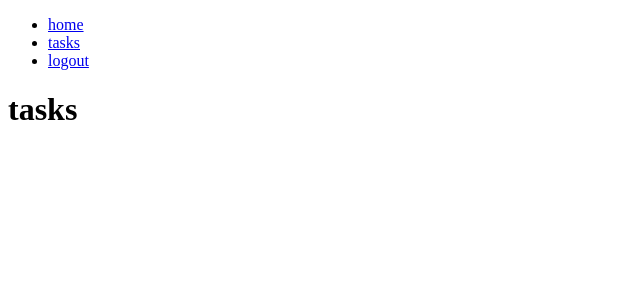
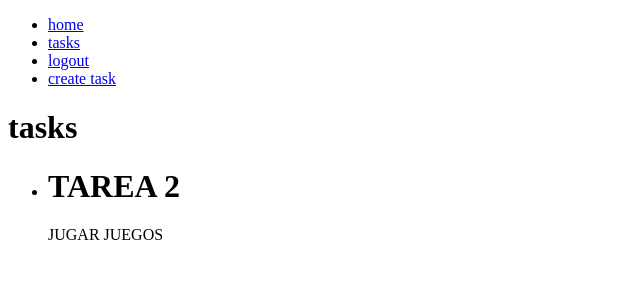
Before and after one commit to luxcas213/django-practice2, a Django app: page /tasks/ in a window 1280 px wide. Shown: the top 300 px of the page, without its empty margins (0-640 px from the left). Run offline with Django 5.2, Linux system fonts and the light colour scheme; a user stored in the database is signed in; data comes from the database, SQL or seed files in the repository; both versions use the stored data as it was after the commit.

Commit message:
mas cosas

```diff
--- a/djangocrud/urls.py
+++ b/djangocrud/urls.py
@@ -25,4 +25,5 @@ urlpatterns = [
     path('tasks/', views.tasks,name="tasks"),
     path('logout/',views.signout,name="logout"),
     path('signin/',views.signin,name="signin"),
+    path('create_task/',views.createTask,name="createTask"),
 ]
--- a/tasks/admin.py
+++ b/tasks/admin.py
@@ -1,3 +1,4 @@
 from django.contrib import admin
-
+from .models import Task
 # Register your models here.
+admin.site.register(Task)
--- a/tasks/models.py
+++ b/tasks/models.py
@@ -1,3 +1,14 @@
 from django.db import models
+from django.contrib.auth.models import User
+# Create your models here.
 
-# Create your models here.
+class Task(models.Model):
+    title = models.CharField(max_length=200)
+    description = models.TextField()
+    dateCreated = models.DateTimeField(auto_now_add=True)
+    dateCompletaed = models.DateTimeField(null=True)
+    important = models.BooleanField()
+    user = models.ForeignKey(User,on_delete=models.CASCADE)
+
+    def __str__(self):
+        return self.title + " - "+ self.user.username
--- a/tasks/templates/base.html
+++ b/tasks/templates/base.html
@@ -18,6 +18,9 @@
             <li>
                 <a href="/logout">logout</a>
             </li>
+            <li>
+                <a href="/create_task">create task</a>
+            </li>
             {% else %}
             <li>
                 <a href="/signup">signup</a>
--- a/tasks/templates/tasks.html
+++ b/tasks/templates/tasks.html
@@ -2,7 +2,13 @@
 
 {% block content %}
 <h1>tasks</h1>
-
-
+<ul>
+    {% for task in tasks %}
+    <li>
+        <h1>{{task.title}}</h1>
+        <p>{{task.description}}</p>
+    </li>
+    {% endfor %}
+</ul>
 
 {% endblock %}
--- a/tasks/views.py
+++ b/tasks/views.py
@@ -4,6 +4,8 @@ from django.contrib.auth.models import User
 from django.contrib.auth import login , logout,authenticate
 from django.http import HttpResponse
 from django.db import IntegrityError
+from .forms import TaskForm
+from .models import Task
 # Create your views here.
 
 def signup(request):
@@ -34,7 +36,8 @@ def home(request):
     return render(request, 'home.html')
 
 def tasks(request):
-    return render(request, 'tasks.html')
+    tasks = Task.objects.filter(user=request.user)
+    return render(request, 'tasks.html',{"tasks":tasks})
 
 
 def signout(request):
@@ -51,3 +54,14 @@ def signin(request):
         else:
             login(request,user)
             return redirect('tasks')
+
+def createTask(request):
+    if request.method=='GET':
+        return render(request, 'create_Task.html',{"form":TaskForm()})
+    else:
+        try:
+            newtask = Task.objects.create(title=request.POST['title'],description=request.POST['description'],important=bool(request.POST.get('important', False)),user=request.user)
+            newtask.save()
+            return redirect('tasks')
+        except ValueError:
+            return render(request, 'create_Task.html',{"form":TaskForm(),"error":"Bad data passed in. Try again."})
```
Also changed, not shown: tasks/forms.py (added, +7 -0 lines), tasks/templates/create_task.html (added, +17 -0 lines), db.sqlite3, tasks/migrations/0001_initial.py (added).
